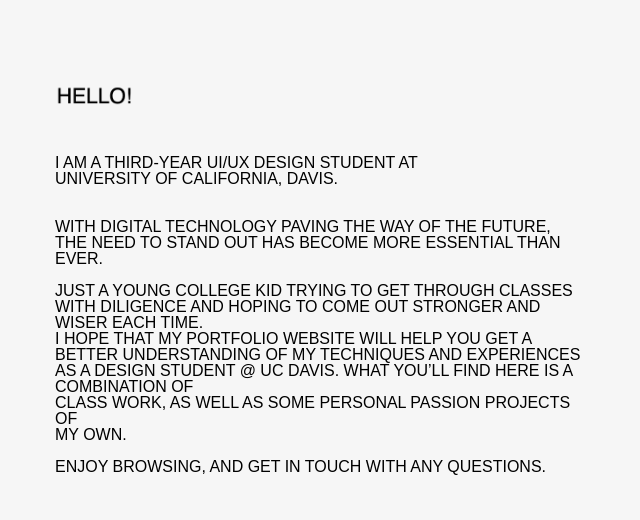
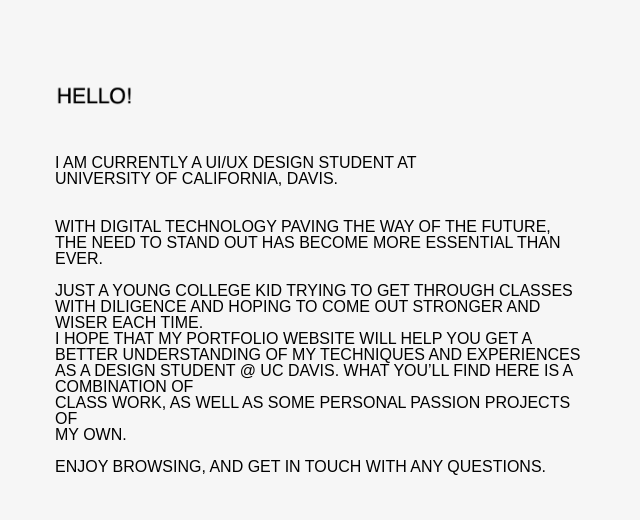
Before and after one commit to kcdiaz/codingprojects, a plain HTML site: page about.html in a window 1280 px wide. Shown: the part 126-646 px from the top of the page, 25-665 px from the left. Drawn offline with Linux system fonts and the light colour scheme.

Commit message:
Update about.html

```diff
--- a/about.html
+++ b/about.html
@@ -38,7 +38,7 @@
 	<div class="row">
   <div class="column2" style="background-color:#F6F6F6">
 
-	  <p><img src= "images/Screen Shot 2022-03-16 at 5.03.43 PM.png" height="50"> <br><br><br> I am a third-year UI/UX Design Student at <br>University of California, Davis. <br> <br> <br> With digital technology paving the way of the future, the need to stand out has become more essential than ever. <br><br> Just a young college kid trying to get through classes with diligence and hoping to come out stronger and wiser each time. <br>I hope that my portfolio website will help you get a better understanding of my techniques and experiences as a Design Student @ UC Davis. What you’ll find here is a combination of <br> class work, as well as some personal passion projects of <br> my own. <br><br>Enjoy browsing, and get in touch with any questions.</p>
+	  <p><img src= "images/Screen Shot 2022-03-16 at 5.03.43 PM.png" height="50"> <br><br><br> I am currently a UI/UX Design Student at <br>University of California, Davis. <br> <br> <br> With digital technology paving the way of the future, the need to stand out has become more essential than ever. <br><br> Just a young college kid trying to get through classes with diligence and hoping to come out stronger and wiser each time. <br>I hope that my portfolio website will help you get a better understanding of my techniques and experiences as a Design Student @ UC Davis. What you’ll find here is a combination of <br> class work, as well as some personal passion projects of <br> my own. <br><br>Enjoy browsing, and get in touch with any questions.</p>
 	  <br> <br> <br>
 	  <p> - Krishelle Diaz </p>
   </div>
```
